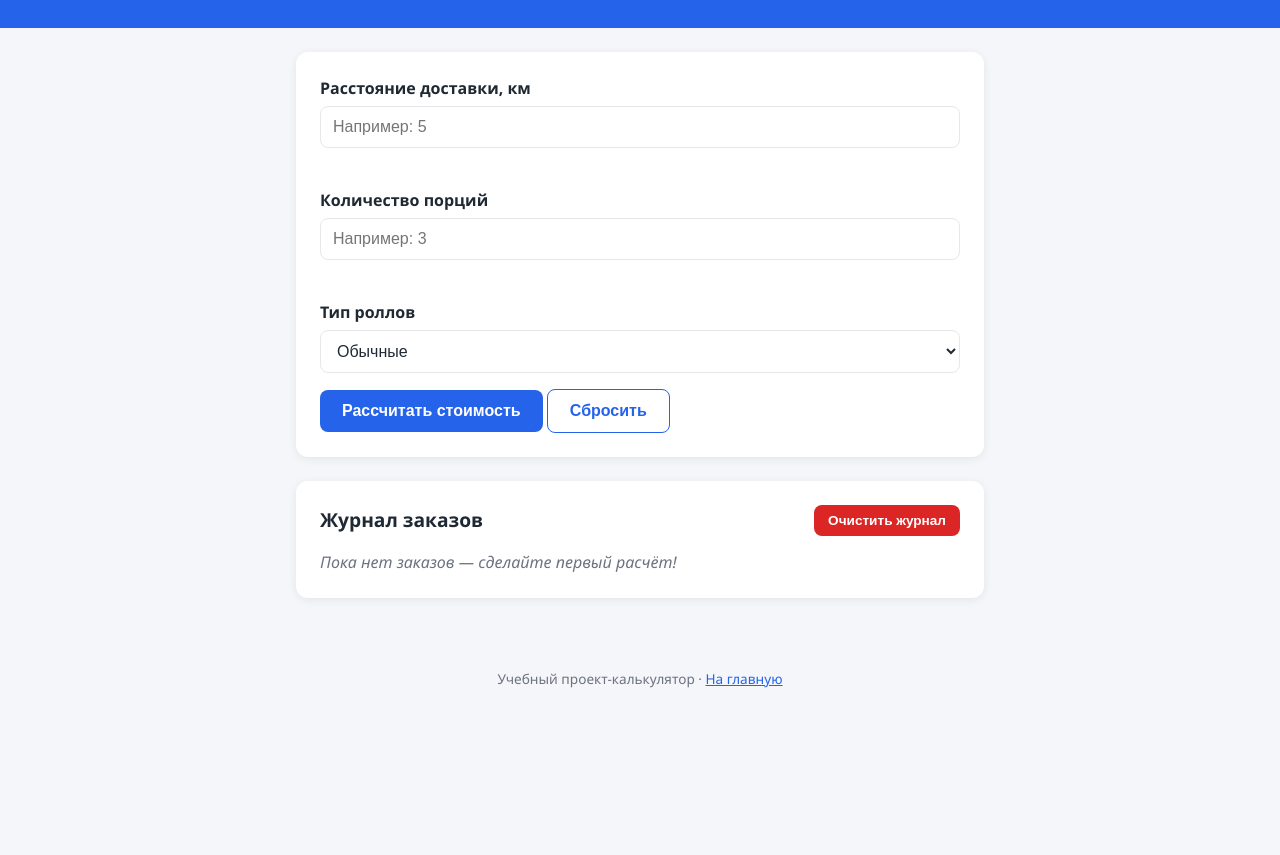
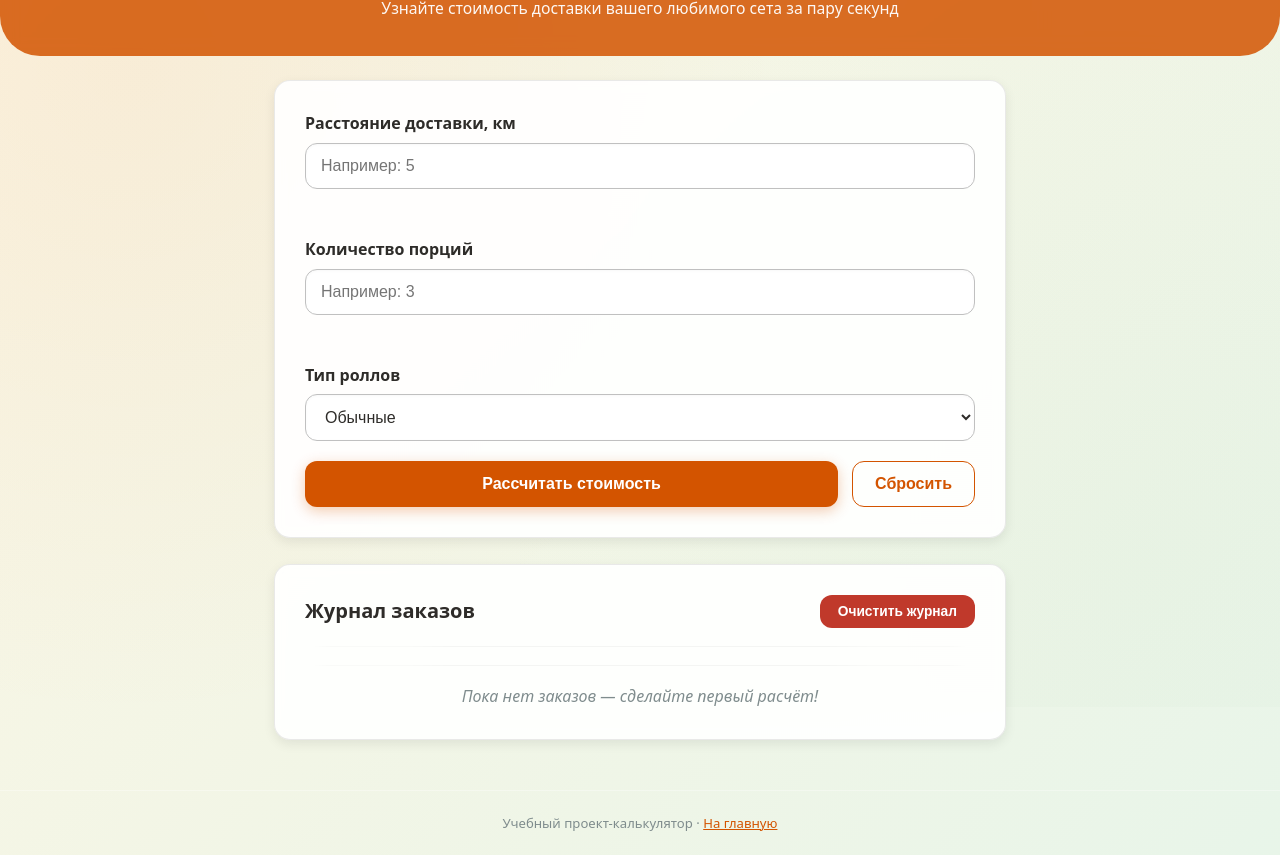
Before and after one commit to dk-dem/-, a plain HTML site: page index.html in a window 1280 px wide. Shown: the part 93-948 px from the top of the page. Before the commit the page ends 800 px from the top, so only its background shows below. Drawn offline with Linux system fonts and the light colour scheme.

Commit message:
Update style.css

```diff
--- a/style.css
+++ b/style.css
@@ -1,16 +1,14 @@
-/* ===== Переменные и база ===== */
 :root {
-  --bg: #f4f6f9;
-  --card-bg: #ffffff;
-  --text: #1f2933;
-  --text-muted: #6b7280;
-  --primary: #2563eb;
-  --primary-dark: #1d4ed8;
-  --danger: #dc2626;
-  --danger-bg: #fee2e2;
-  --border: #e5e7eb;
-  --radius: 12px;
-  --shadow: 0 2px 10px rgba(0, 0, 0, 0.07);
+  --bg-gradient: linear-gradient(135deg, #fdf6e3 0%, #e8f5e9 100%);
+  --card-bg: rgba(255, 255, 255, 0.92);
+  --text: #2e2c29;
+  --accent: #d35400;        /* тёплый оранжево‑коричневый, как имбирь */
+  --accent-hover: #a04000;
+  --muted: #7f8c8d;
+  --border: #c0c0c0;
+  --radius-base: 16px;
+  --shadow-soft: 0 4px 12px rgba(0, 0, 0, 0.08);
+  --shadow-hover: 0 8px 20px rgba(0, 0, 0, 0.12);
 }
 
 * {
@@ -20,188 +18,255 @@
 }
 
 body {
-  font-family: "Segoe UI", Arial, sans-serif;
-  background: var(--bg);
+  font-family: system-ui, -apple-system, BlinkMacSystemFont, "Segoe UI", Roboto, Helvetica, Arial, sans-serif;
+  background: var(--bg-gradient);
   color: var(--text);
-  line-height: 1.5;
+  line-height: 1.55;
   min-height: 100vh;
   display: flex;
   flex-direction: column;
+  overflow-x: hidden;
 }
 
-/* ===== Шапка и подвал ===== */
+/* Декоративные элементы фона — тонкие линии и пятна */
+body::before {
+  content: "";
+  position: absolute;
+  top: 0; left: 0; right: 0; bottom: 0;
+  pointer-events: none;
+  z-index: 0;
+  background-image:
+    radial-gradient(circle at 10% 20%, rgba(211, 84, 0, 0.06) 0%, transparent 50%),
+    radial-gradient(circle at 90% 80%, rgba(149, 195, 149, 0.05) 0%, transparent 50%);
+}
+
 .site-header {
-  background: var(--primary);
+  background: rgba(211, 84, 0, 0.85);
   color: #fff;
   text-align: center;
-  padding: 28px 16px;
+  padding: 36px 16px;
+  position: relative;
+  z-index: 1;
+  backdrop-filter: blur(8px);
+  border-bottom-left-radius: 40px;
+  border-bottom-right-radius: 40px;
 }
 
 .site-header h1 {
-  font-size: 1.6rem;
-  margin-bottom: 4px;
+  font-size: 1.8rem;
+  margin-bottom: 8px;
+  letter-spacing: 0.5px;
+  text-shadow: 0 2px 6px rgba(0,0,0,0.2);
 }
 
 .site-header p {
-  opacity: 0.85;
-  font-size: 0.95rem;
+  opacity: 0.95;
+  font-size: 0.98rem;
+  max-width: 560px;
+  margin: 0 auto;
 }
 
 .site-footer {
   text-align: center;
-  padding: 18px;
-  color: var(--text-muted);
-  font-size: 0.85rem;
+  padding: 22px;
+  color: var(--muted);
+  font-size: 0.82rem;
+  margin-top: auto;
+  border-top: 1px solid rgba(255,255,255,0.3);
 }
 
 .site-footer a {
-  color: var(--primary);
+  color: var(--accent);
+  text-decoration: underline;
+  text-decoration-thickness: 1px;
 }
 
-/* ===== Контейнер и карточки ===== */
 .container {
   width: 100%;
-  max-width: 720px;
+  max-width: 760px;
   margin: 24px auto;
-  padding: 0 16px;
+  padding: 0 14px;
   flex: 1;
-}
-
-.container--narrow {
-  max-width: 520px;
-  display: flex;
-  align-items: center;
+  position: relative;
+  z-index: 1;
 }
 
 .card {
   background: var(--card-bg);
-  border-radius: var(--radius);
-  box-shadow: var(--shadow);
-  padding: 24px;
-  margin-bottom: 24px;
+  backdrop-filter: blur(6px);
+  border: 1px solid rgba(200, 200, 200, 0.4);
+  border-radius: var(--radius-base);
+  box-shadow: var(--shadow-soft);
+  padding: 30px;
+  margin-bottom: 26px;
+  transition: transform 0.2s ease, box-shadow 0.2s ease;
 }
 
-.card--center {
-  text-align: center;
+.card:hover {
+  transform: translateY(-2px);
+  box-shadow: var(--shadow-hover);
 }
 
-/* ===== Форма ===== */
 .field {
-  margin-bottom: 16px;
+  margin-bottom: 20px;
 }
 
 .field label {
   display: block;
   font-weight: 600;
-  margin-bottom: 6px;
+  margin-bottom: 7px;
+  color: var(--text);
 }
 
 .field input,
 .field select {
   width: 100%;
-  padding: 11px 12px;
+  padding: 13px 15px;
   font-size: 1rem;
   border: 1px solid var(--border);
-  border-radius: 8px;
+  border-radius: 12px;
   background: #fff;
   color: var(--text);
   outline: none;
-  transition: border-color 0.15s;
+  transition: all 0.25s ease;
+  box-shadow: inset 0 1px 3px rgba(0,0,0,0.03);
 }
 
 .field input:focus,
 .field select:focus {
-  border-color: var(--primary);
+  border-color: var(--accent);
+  box-shadow:
+    inset 0 1px 3px rgba(0,0,0,0.04),
+    0 0 0 3px rgba(211, 84, 0, 0.15);
 }
 
 .field input.invalid {
-  border-color: var(--danger);
-  background: var(--danger-bg);
+  border-color: #c0392b;
+  background-color: #fdf2f2;
+  box-shadow: none;
 }
 
 .error-msg {
   display: block;
-  min-height: 20px;
-  color: var(--danger);
-  font-size: 0.85rem;
-  margin-top: 4px;
+  min-height: 22px;
+  color: #c0392b;
+  font-size: 0.84rem;
+  margin-top: 6px;
+  line-height: 1.4;
 }
 
-/* ===== Кнопки ===== */
+.buttons {
+  display: flex;
+  gap: 14px;
+  flex-wrap: wrap;
+}
+
 .btn {
   display: inline-block;
-  padding: 12px 22px;
+  padding: 13px 22px;
   font-size: 1rem;
   font-weight: 600;
   border: none;
-  border-radius: 8px;
+  border-radius: 12px;
   cursor: pointer;
   text-decoration: none;
   text-align: center;
-  transition: background 0.15s;
+  transition: all 0.22s cubic-bezier(0.2, 0.8, 0.2, 1);
+  position: relative;
+  overflow: hidden;
+}
+
+.btn::after {
+  content: "";
+  position: absolute;
+  inset: 0;
+  background: rgba(255,255,255,0.1);
+  opacity: 0;
+  transform: scaleX(0);
+  transform-origin: left center;
+}
+
+.btn:active::after {
+  opacity: 1;
+  transform: scaleX(1);
 }
 
 .btn-primary {
-  background: var(--primary);
+  background: var(--accent);
   color: #fff;
+  box-shadow: 0 4px 14px rgba(211, 84, 0, 0.3);
+  flex: 1;
 }
 
 .btn-primary:hover {
-  background: var(--primary-dark);
+  background: var(--accent-hover);
+  box-shadow: 0 6px 18px rgba(160, 64, 0, 0.35);
+  transform: translateY(-1px);
 }
 
 .btn-ghost {
   background: transparent;
-  color: var(--primary);
-  border: 1px solid var(--primary);
+  color: var(--accent);
+  border: 1px solid var(--accent);
 }
 
 .btn-ghost:hover {
-  background: rgba(37, 99, 235, 0.08);
+  background: rgba(211, 84, 0, 0.06);
+  border-color: var(--accent-hover);
+  color: var(--accent-hover);
 }
 
 .btn-danger {
-  background: var(--danger);
+  background: #c0392b;
   color: #fff;
-  font-size: 0.85rem;
-  padding: 8px 14px;
+  font-size: 0.86rem;
+  padding: 9px 18px;
+  align-self: flex-start;
 }
 
 .btn-danger:hover {
-  background: #b91c1c;
+  background: #a93226;
+  box-shadow: 0 4px 12px rgba(192, 57, 43, 0.3);
 }
 
-/* ===== Результат ===== */
 .result {
-  margin-top: 20px;
-  padding: 16px;
-  border-radius: 8px;
-  background: #ecfdf5;
-  border: 1px solid #a7f3d0;
+  margin-top: 24px;
+  padding: 20px;
+  border-radius: 12px;
+  background: #eafaf1;
+  border: 1px dashed #27ae60;
+  animation: popIn 0.3s cubic-bezier(0.175, 0.885, 0.32, 1.275);
+}
+
+@keyframes popIn {
+  from { transform: scale(0.96); opacity: 0; }
+  to { transform: scale(1); opacity: 1; }
 }
 
 .result h2 {
   font-size: 1.1rem;
   margin-bottom: 6px;
+  color: #2c3e50;
 }
 
 #result-text {
-  font-size: 1.3rem;
+  font-size: 1.6rem;
   font-weight: 700;
-  color: #065f46;
+  color: #27ae60;
+  letter-spacing: 1px;
 }
 
-/* ===== Журнал ===== */
 .journal-head {
   display: flex;
   justify-content: space-between;
-  align-items: center;
+  align-items: baseline;
   gap: 12px;
-  margin-bottom: 14px;
+  margin-bottom: 18px;
 }
 
 .journal-head h2 {
-  font-size: 1.2rem;
+  font-size: 1.25rem;
+  color: var(--text);
 }
 
 .log-list {
@@ -209,64 +274,49 @@ body {
 }
 
 .log-item {
-  padding: 12px;
-  border: 1px solid var(--border);
-  border-radius: 8px;
-  margin-bottom: 10px;
-  font-size: 0.92rem;
+  padding: 15px;
+  border: 1px solid #e0e0e0;
+  border-radius: 10px;
+  margin-bottom: 11px;
   background: #fafafa;
+  animation: fadeIn 0.3s ease;
 }
 
-.log-item .log-time {
-  color: var(--text-muted);
-  font-size: 0.8rem;
+@keyframes fadeIn {
+  from { opacity: 0; transform: translateY(4px); }
+  to { opacity: 1; transform: translateY(0); }
+}
+
+.log-time {
+  color: var(--muted);
+  font-size: 0.82rem;
   display: block;
-  margin-bottom: 4px;
+  margin-bottom: 5px;
 }
 
 .log-empty {
-  color: var(--text-muted);
+  color: var(--muted);
   font-style: italic;
+  margin-top: 16px;
+  text-align: center;
 }
 
-/* ===== Страница 404 ===== */
-.error-page {
-  justify-content: center;
+/* Тонкие декоративные разделители */
+.card > :not(:first-child):not(.buttons)::before {
+  content: "";
+  display: block;
+  height: 1px;
+  background: rgba(0,0,0,0.04);
+  margin: 18px 0;
+  border-radius: 50%;
 }
 
-.error-code {
-  font-size: 4.5rem;
-  font-weight: 800;
-  color: var(--primary);
-  line-height: 1;
-  margin-bottom: 8px;
+/* Адаптив */
+@media (max-width: 620px) {
+  .site-header h1 { font-size: 1.5rem; }
+  .container { padding: 0 12px; }
+  .card { padding: 24px; }
+  .buttons { flex-direction: column; }
+  .btn { width: 100%; text-align: center; }
+  .journal-head { flex-direction: column; align-items: flex-start; gap: 8px; }
 }
-
-.error-desc {
-  color: var(--text-muted);
-  margin: 10px 0 20px;
-}
-
-/* ===== Адаптив ===== */
-@media (max-width: 600px) {
-  .site-header h1 {
-    font-size: 1.25rem;
-  }
-
-  .container {
-    margin-top: 16px;
-  }
-
-  .card {
-    padding: 18px;
-  }
-
-  .journal-head {
-    flex-direction: column;
-    align-items: flex-start;
-  }
-
-  .error-code {
-    font-size: 3.5rem;
-  }
-}
```
